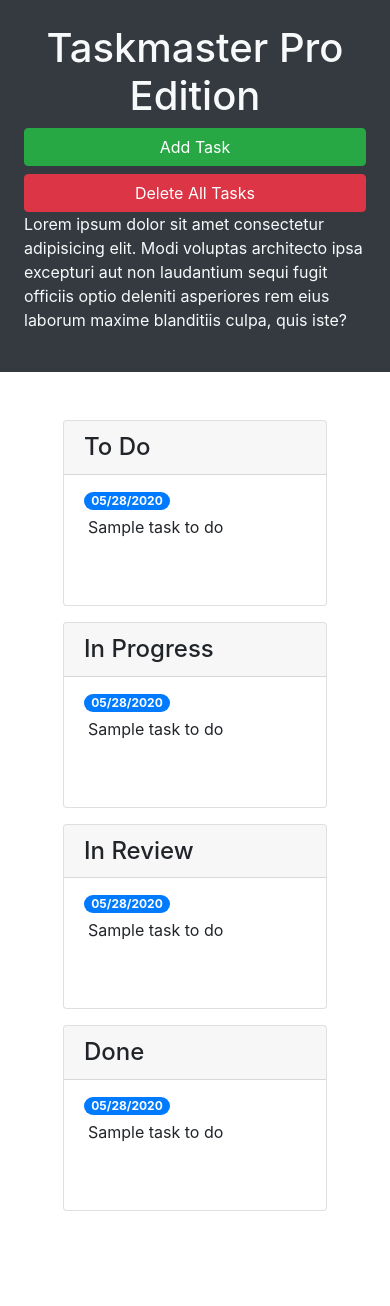
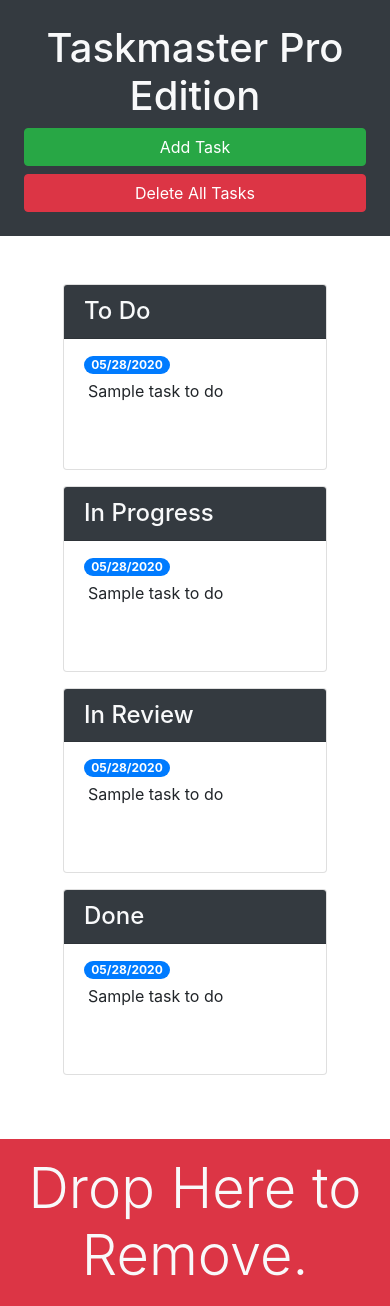
Before and after one commit to Nkepers/taskmaster-pro, a plain HTML site: page index.html in a window 390 px wide. Before the commit the page ends 1275 px from the top, so only its background shows below. Drawn offline with nearby package versions, Linux system fonts and the light colour scheme.

Commit message:
adjusted layout and created responsive code

```diff
--- a/index.html
+++ b/index.html
@@ -13,22 +13,23 @@
 <body>
 
   <div class="row min-vh-100 no-gutters">
-    <header class="col-12 col-lg-3 bg-dark text-light d-flex flex-column p-4 p-lg-3">
+    <header class="col-12 col-lg-3 bg-dark text-light sticky-top d-flex flex-column p-4 p-lg-3">
       <h1 class="text-center">Taskmaster Pro Edition</h1>
       <button id="create-task" class="btn btn-block btn-success" data-toggle="modal" data-target="#task-form-modal">Add
         Task</button>
       <button id="remove-tasks" class="btn btn-block btn-danger">Delete All Tasks</button>
-      <p class="mt-auto">Lorem ipsum dolor sit amet consectetur adipisicing elit. Modi voluptas architecto ipsa
+      <p class="mt-auto d-none d-lg-block">Lorem ipsum dolor sit amet consectetur adipisicing elit. Modi voluptas
+        architecto ipsa
         excepturi aut non
         laudantium sequi fugit officiis optio deleniti asperiores rem eius laborum maxime blanditiis culpa, quis iste?
       </p>
     </header>
-    <main class="col-12 col-lg-9">
+    <main class="col-12 col-lg-9 d-flex flex-column">
       <div class="m-5 row justify-content-around">
         <!-- todo start -->
         <div class="col-12 col-md-6 col-xl-3 mb-3">
           <div class="card">
-            <h4 class="card-header">
+            <h4 class="card-header bg-dark text-light">
               To Do
             </h4>
             <ul id="list-toDo" class="list-group list-group-flush">
@@ -44,7 +45,7 @@
         <!-- in progress start -->
         <div class="col-12 col-md-6 col-xl-3 mb-3">
           <div class="card">
-            <h4 class="card-header">
+            <h4 class="card-header bg-dark text-light">
               In Progress
             </h4>
             <ul id="list-inProgress" class="list-group list-group-flush">
@@ -60,7 +61,7 @@
         <!-- in review start -->
         <div class="col-12 col-md-6 col-xl-3 mb-3">
           <div class="card">
-            <h4 class="card-header">
+            <h4 class="card-header bg-dark text-light">
               In Review
             </h4>
             <ul id="list-inReview" class="list-group list-group-flush">
@@ -76,7 +77,7 @@
         <!-- done start -->
         <div class="col-12 col-md-6 col-xl-3 mb-3">
           <div class="card">
-            <h4 class="card-header">
+            <h4 class="card-header bg-dark text-light">
               Done
             </h4>
             <ul id="list-done" class="list-group list-group-flush">
@@ -89,6 +90,14 @@
         </div>
         <!-- done end -->
       </div>
+
+      <!-- Trash section -->
+      <div id="trash" class="mt-auto">
+        <div class="w-100 bg-danger p-3 text-center text-light display-4">
+          Drop Here to Remove.
+        </div>
+      </div>
+
     </main>
   </div>
 
```
